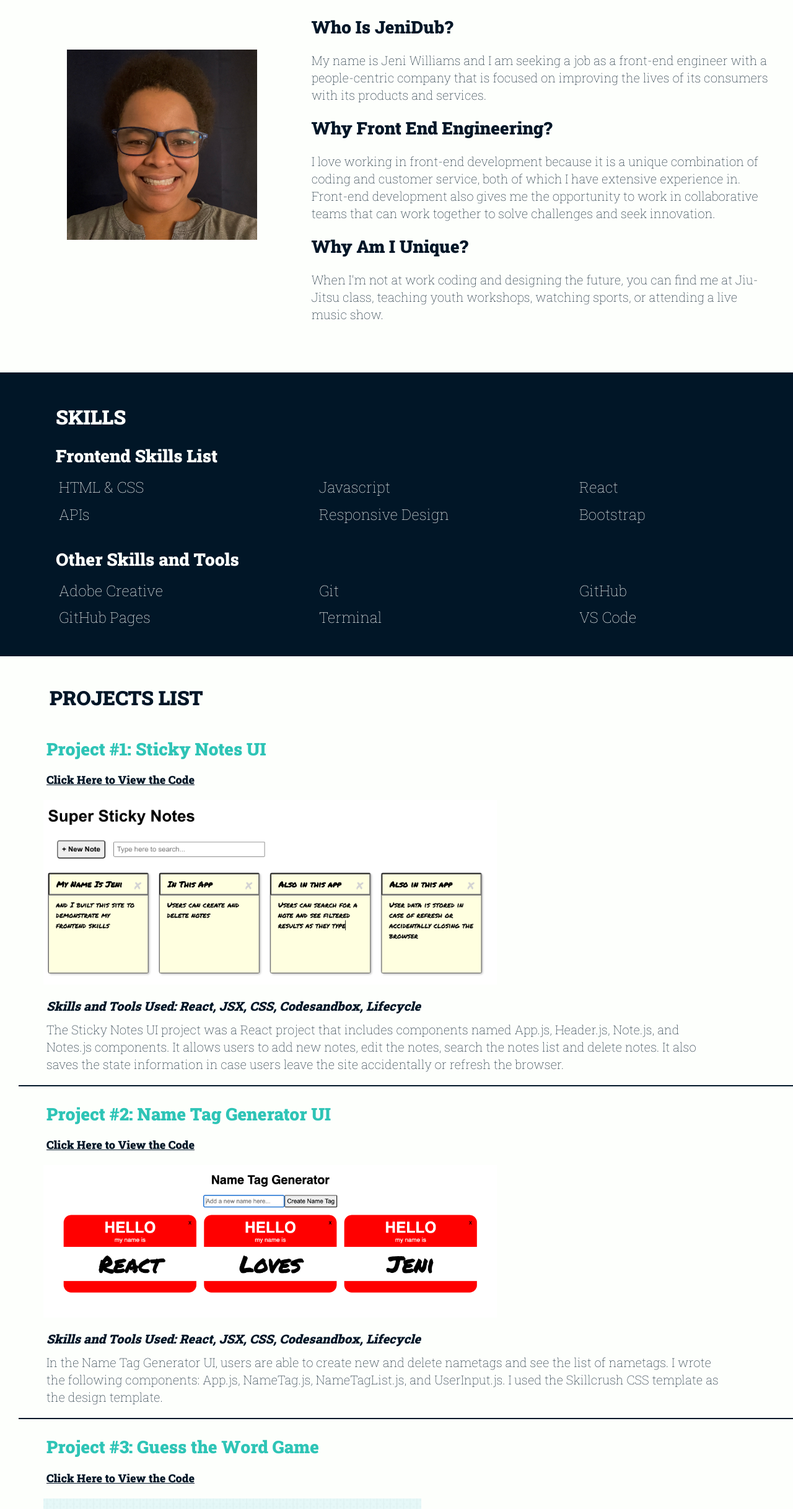
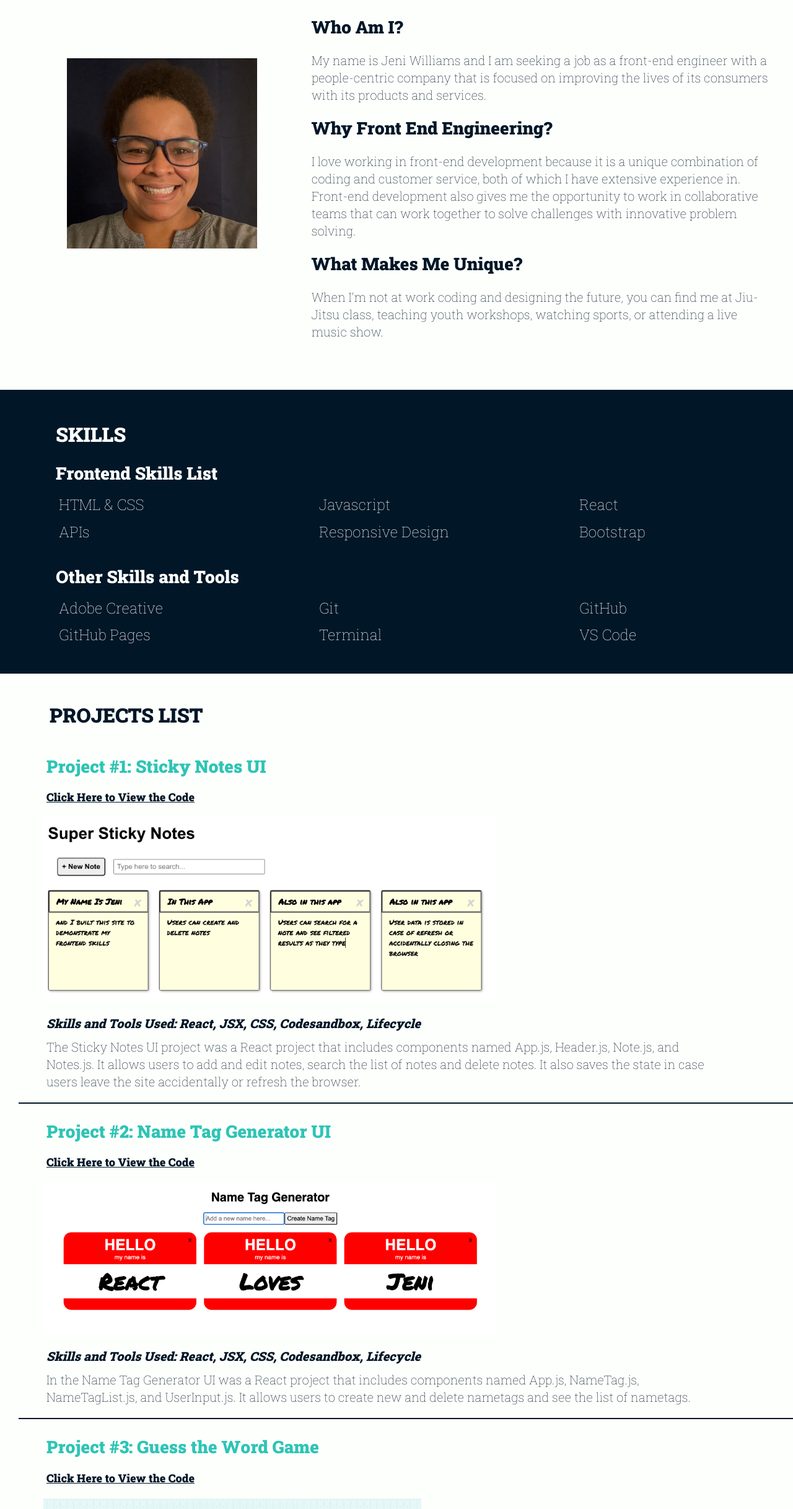
Before and after one commit to jenidub/portfolio-website, a plain HTML site: page index.html in a window 1280 px wide. Shown: the part 362-2797 px from the top of the page at 62% size. Drawn offline with Linux system fonts and the light colour scheme; a web font is replaced by a local one.

Commit message:
Edited the content to correct grammar errors in Portfolio Website project

```diff
--- a/index.html
+++ b/index.html
@@ -63,7 +63,7 @@
                 <div class="about-info">
                     <div class="welcome">
                         <h2>ABOUT</h2>
-                        <h3>Who Is JeniDub?</h3>
+                        <h3>Who Am I?</h3>
                         <p>My name is Jeni Williams and I am seeking a job as a front-end engineer
                             with a people-centric company that is focused on improving the lives
                             of its consumers with its products and services.
@@ -75,12 +75,12 @@
                         <p>I love working in front-end development because it is a unique combination
                             of coding and customer service, both of which I have extensive experience in.
                             Front-end development also gives me the opportunity to work in collaborative
-                            teams that can work together to solve challenges and seek innovation.
+                            teams that can work together to solve challenges with innovative problem solving.
                         </p>
                     </div>
 
                     <div class="interests">
-                        <h3>Why Am I Unique?</h3>
+                        <h3>What Makes Me Unique?</h3>
                         <p>When I'm not at work coding and designing the future, you can find me at
                             Jiu-Jitsu class, teaching youth workshops, watching sports, or attending
                             a live music show.
@@ -132,10 +132,9 @@
                 <a href="https://codesandbox.io/s/super-sticky-notes-capstone-project-s3cjny" target="_blank"><img src="./img/sticky-notes.png" alt="Screenshot of the Sticky Notes UI"></a>
                 <h4>Skills and Tools Used: React, JSX, CSS, Codesandbox, Lifecycle</h4>
                 <p>The Sticky Notes UI project was a React project that includes components
-                    named App.js, Header.js, Note.js, and Notes.js components. It allows users
-                    to add new notes, edit the notes, search the notes list and delete notes.
-                    It also saves the state information in case users leave the site
-                    accidentally or refresh the browser.</p>
+                    named App.js, Header.js, Note.js, and Notes.js. It allows users
+                    to add and edit notes, search the list of notes and delete notes.
+                    It also saves the state in case users leave the site accidentally or refresh the browser.</p>
             </div>
 
             <div class="projects-info note-generator-info">
@@ -143,10 +142,9 @@
                 <h4><a class="projects-code-link" href="https://codesandbox.io/s/name-tag-generator-with-text-inputs-and-delete-with-lifecycle-bhrhuk" target="_blank">Click Here to View the Code</a></h4>
                 <a href="https://codesandbox.io/s/name-tag-generator-with-text-inputs-and-delete-with-lifecycle-bhrhuk" target="_blank"><img src="./img/name-tag-generator.png" alt="Screenshot of the Note Generator UI"></a>
                 <h4>Skills and Tools Used: React, JSX, CSS, Codesandbox, Lifecycle</h4>
-                <p>In the Name Tag Generator UI, users are able to create new and delete nametags
-                    and see the list of nametags. I wrote the following components: App.js, NameTag.js,
-                    NameTagList.js, and UserInput.js. I used the Skillcrush CSS template as the design
-                    template.</p>
+                <p>In the Name Tag Generator UI was a React project that includes components named App.js, NameTag.js,
+                    NameTagList.js, and UserInput.js. It allows users to create new and delete nametags
+                    and see the list of nametags.</p>
             </div>
 
             <div class="projects-info guess-the-word-info">
@@ -156,7 +154,7 @@
                 <h4>Skills and Tools Used: HTML, CSS, Javascript, APIs, Visual Studio Code, Git, GitHub
                     Pages, Chrome DevTools</h4>
                 <p>The Guess the Word game is a hangman-style game where the user has to guess a random
-                    word given the number of letters. The user gets 8 guesses to get the word correct.
+                    word given the number of letters. The user gets 8 guesses to guess the word correctly.
                     The project was written using HTML, CSS, and Javascript.</p>
             </div>
 
@@ -167,8 +165,8 @@
                 <h4>Skills and Tools Used: HTML, CSS, Javascript, Responsive Design, Bootstrap, Visual
                     Studio Code, Git, GitHub Pages, Chrome DevTools</h4>
                 <p>The 4Ward Website project is the future home page for my educational venture named
-                    4Ward based in Northern California. The design was created from scratch with HTML,
-                    CSS, and Javascript using Bootstrap and Flexbox theory.</p>
+                    4Ward based in Northern California. The design was created using HTML,
+                    CSS, and Javascript based on Bootstrap design theory.</p>
             </div>
           </div>
 
```
